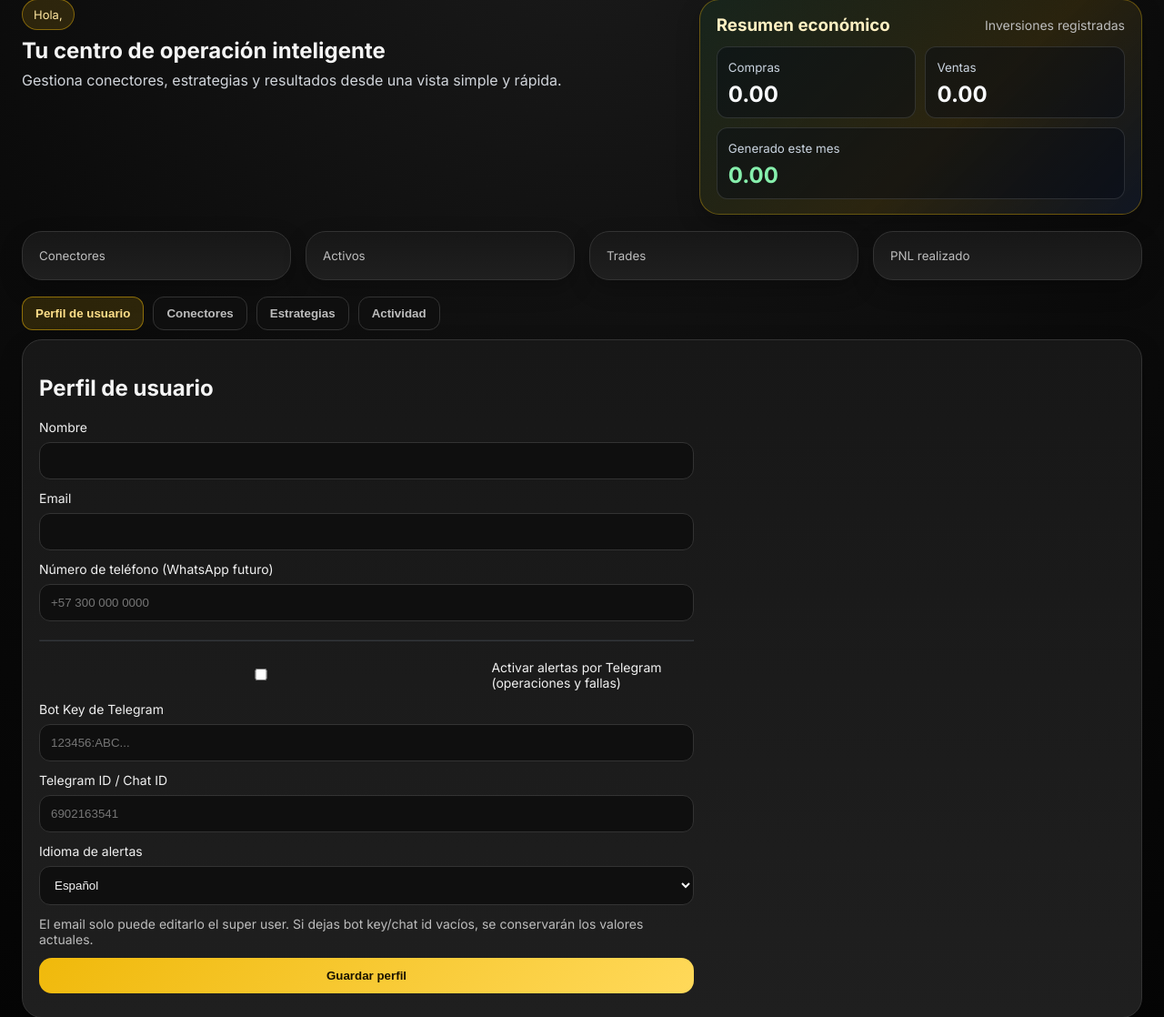
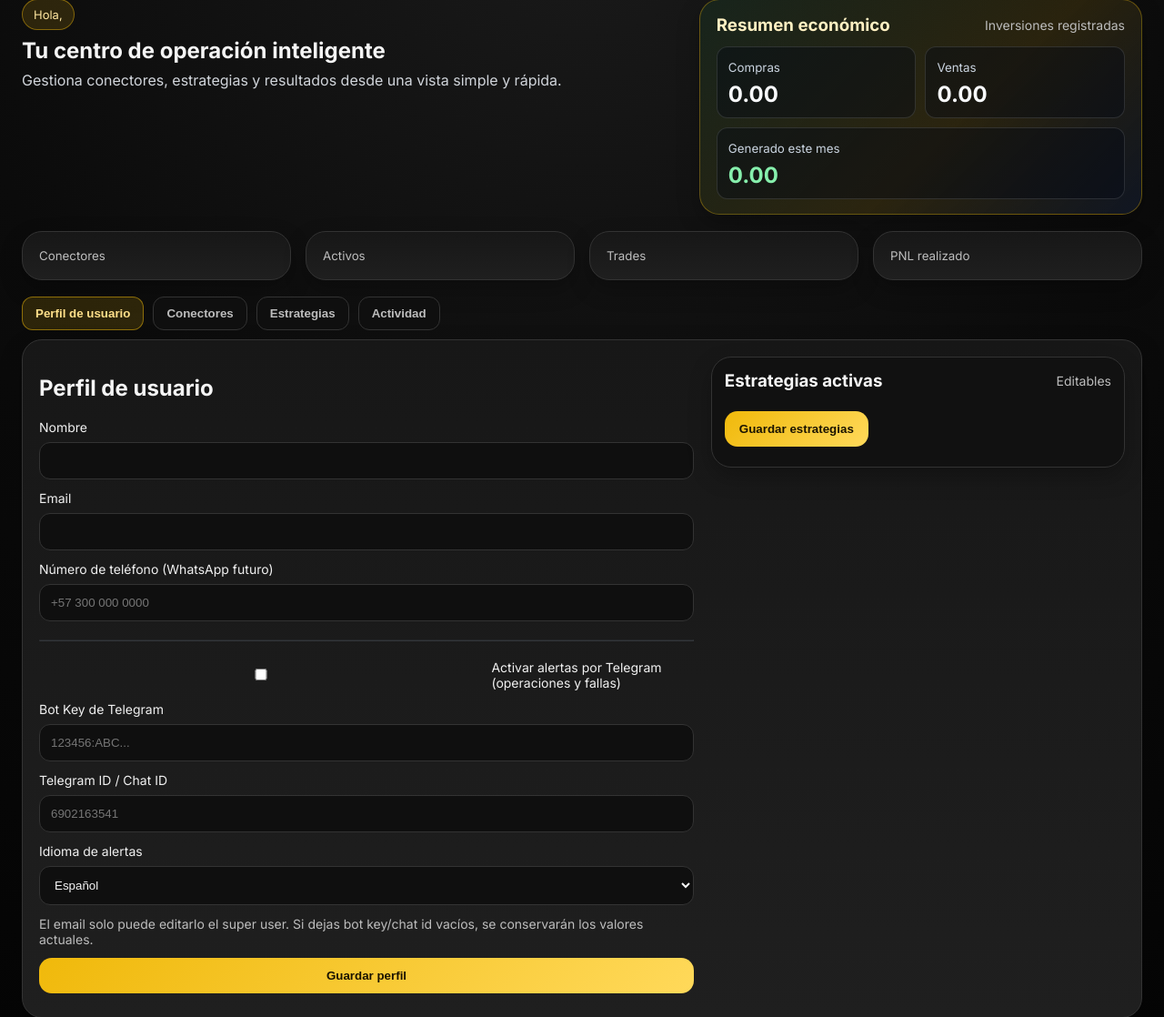
Before and after one commit to davidksinc1986/TradingSaas, a FastAPI app: template app/templates/dashboard.html in a window 1280 px wide. Shown: the part 102-1220 px from the top of the page at 91% size. Run offline with FastAPI, Linux system fonts and the light colour scheme; the template is opened without the code that fills it, so the values that code supplies are empty.

Commit message:
Reorganiza perfil y estrategias activas en dashboard

```diff
--- a/app/routers/api.py
+++ b/app/routers/api.py
@@ -13,6 +13,7 @@ from app.schemas import (
     AdminPolicyUpdate,
     AdminPricingConfigUpdate,
     AdminStrategyControlUpdate,
+    StrategyControlUpdate,
     AdminUserUpdate,
     ConnectorCreate,
     ConnectorUpdate,
@@ -287,6 +288,24 @@ def run_strategy_endpoint(payload: StrategyRequest, db=Depends(get_db), user=Dep
 def get_strategy_control(db=Depends(get_db), user=Depends(current_user)):
     control = _ensure_strategy_control(db, user.id)
     return {
+        "managed_by_admin": control.managed_by_admin,
+        "allowed_strategies": (control.allowed_strategies_json or {}).get("items", ALL_STRATEGIES),
+        "all_strategies": ALL_STRATEGIES,
+    }
+
+
+@router.put("/strategy-control")
+def update_strategy_control(payload: StrategyControlUpdate, db=Depends(get_db), user=Depends(current_user)):
+    control = _ensure_strategy_control(db, user.id)
+    if control.managed_by_admin:
+        raise HTTPException(status_code=403, detail="Strategy selection is managed by admin for this user")
+
+    allowed = [s for s in payload.allowed_strategies if s in ALL_STRATEGIES]
+    control.allowed_strategies_json = {"items": allowed or ALL_STRATEGIES}
+    db.add(control)
+    db.commit()
+    return {
+        "ok": True,
         "managed_by_admin": control.managed_by_admin,
         "allowed_strategies": (control.allowed_strategies_json or {}).get("items", ALL_STRATEGIES),
         "all_strategies": ALL_STRATEGIES,
--- a/app/schemas.py
+++ b/app/schemas.py
@@ -93,6 +93,10 @@ class AdminStrategyControlUpdate(BaseModel):
     allowed_strategies: list[Literal["ema_rsi", "mean_reversion_zscore", "momentum_breakout", "macd_trend_pullback", "bollinger_rsi_reversal", "adx_trend_follow", "stochastic_rebound"]] = Field(default_factory=list)
 
 
+class StrategyControlUpdate(BaseModel):
+    allowed_strategies: list[Literal["ema_rsi", "mean_reversion_zscore", "momentum_breakout", "macd_trend_pullback", "bollinger_rsi_reversal", "adx_trend_follow", "stochastic_rebound"]] = Field(default_factory=list)
+
+
 class AdminPricingConfigUpdate(BaseModel):
     base_commission_usd: float = Field(ge=0)
     cost_per_app_usd: float = Field(ge=0)
--- a/app/static/styles.css
+++ b/app/static/styles.css
@@ -168,7 +168,7 @@ select[multiple]{min-height:120px}
 @media (max-width:980px){
   .hero-login{position:static}
   .trade-metrics{grid-template-columns:1fr 1fr}
-  .connector-layout,.market-board{grid-template-columns:1fr}
+  .connector-layout,.market-board,.profile-strategy-layout{grid-template-columns:1fr}
   .term-box{position:static}
   .plan-grid{grid-template-columns:1fr}
   .dashboard-header-grid{grid-template-columns:1fr}
@@ -188,3 +188,10 @@ select[multiple]{min-height:120px}
 .ticker-row:last-child{border-bottom:none}
 .ticker-up{color:#86efac}
 .ticker-down{color:#fca5a5}
+
+
+.profile-strategy-layout{display:grid;grid-template-columns:1.35fr .85fr;gap:16px;align-items:start}
+.profile-active-strategies h3{margin:0}
+.strategy-bottom-controls{margin-bottom:14px}
+.strategy-bottom-layout h3{margin-top:0}
+.profile-grid-compact{max-width:none}
--- a/app/templates/dashboard.html
+++ b/app/templates/dashboard.html
@@ -43,9 +43,10 @@
 </section>
 
 <section id="tab-profile" class="tab-panel active">
-  <div class="card">
-    <h2 id="profile-title">Perfil de usuario</h2>
-    <form id="profile-form" class="form-grid profile-grid">
+  <div class="card profile-strategy-layout">
+    <section>
+      <h2 id="profile-title">Perfil de usuario</h2>
+      <form id="profile-form" class="form-grid profile-grid">
       <label>Nombre
         <input name="name" id="profile-name" required>
       </label>
@@ -73,8 +74,21 @@
       </label>
       <small class="hint">El email solo puede editarlo el super user. Si dejas bot key/chat id vacíos, se conservarán los valores actuales.</small>
       <button class="btn primary" type="submit">Guardar perfil</button>
-    </form>
-    <div id="profile-feedback" class="hint" style="margin-top:8px;"></div>
+      </form>
+      <div id="profile-feedback" class="hint" style="margin-top:8px;"></div>
+    </section>
+
+    <aside class="card soft-card profile-active-strategies" id="profile-active-strategies">
+      <div class="row-between">
+        <h3>Estrategias activas</h3>
+        <small class="hint">Editables</small>
+      </div>
+      <form id="profile-strategy-form" class="form-grid" style="margin-top:10px;">
+        <div id="profile-strategy-checks" class="strategy-check-grid"></div>
+        <button class="btn primary compact-save-btn" type="submit">Guardar estrategias</button>
+      </form>
+      <div id="profile-strategy-feedback" class="hint" style="margin-top:8px;"></div>
+    </aside>
   </div>
 </section>
 
@@ -84,6 +98,55 @@
 </section>
 
 <section id="tab-strategies" class="tab-panel">
+  <div class="card strategy-bottom-controls">
+    <div class="profile-strategy-layout strategy-bottom-layout">
+      <section>
+        <h3>Cuenta administrativa</h3>
+        <p class="hint">Este panel replica la configuración principal para que ajustes tus datos sin salir de la zona de estrategias.</p>
+        <form id="profile-form-bottom" class="form-grid profile-grid profile-grid-compact">
+          <label>Nombre
+            <input name="name" id="profile-name-bottom" required>
+          </label>
+          <label>Email
+            <input name="email" id="profile-email-bottom" disabled>
+          </label>
+          <label>Número de teléfono (WhatsApp futuro)
+            <input name="phone" id="profile-phone-bottom" placeholder="+57 300 000 0000">
+          </label>
+          <label class="checkbox"><input name="telegram_alerts_enabled" id="profile-telegram-enabled-bottom" type="checkbox"> Activar alertas por Telegram (operaciones y fallas)</label>
+          <label>Bot Key de Telegram
+            <input name="telegram_bot_key" id="profile-telegram-bot-key-bottom" placeholder="123456:ABC..." autocomplete="off">
+          </label>
+          <label>Telegram ID / Chat ID
+            <input name="telegram_chat_id" id="profile-telegram-chat-id-bottom" placeholder="6902163541" autocomplete="off">
+          </label>
+          <label>Idioma de alertas
+            <select name="alert_language" id="profile-alert-language-bottom">
+              <option value="es">Español</option>
+              <option value="en">English</option>
+              <option value="pt">Português</option>
+              <option value="fr">Français</option>
+            </select>
+          </label>
+          <button class="btn primary compact-save-btn" type="submit">Guardar perfil</button>
+        </form>
+        <div id="profile-feedback-bottom" class="hint" style="margin-top:8px;"></div>
+      </section>
+
+      <aside class="card soft-card profile-active-strategies">
+        <div class="row-between">
+          <h3>Estrategias activas</h3>
+          <small class="hint">Misma configuración</small>
+        </div>
+        <form id="profile-strategy-form-bottom" class="form-grid" style="margin-top:10px;">
+          <div id="profile-strategy-checks-bottom" class="strategy-check-grid"></div>
+          <button class="btn primary compact-save-btn" type="submit">Guardar estrategias</button>
+        </form>
+        <div id="profile-strategy-feedback-bottom" class="hint" style="margin-top:8px;"></div>
+      </aside>
+    </div>
+  </div>
+
   <div class="grid-2">
     <div class="card">
       <div class="row-between">
```
Also changed, not shown: app/static/dashboard.js.
